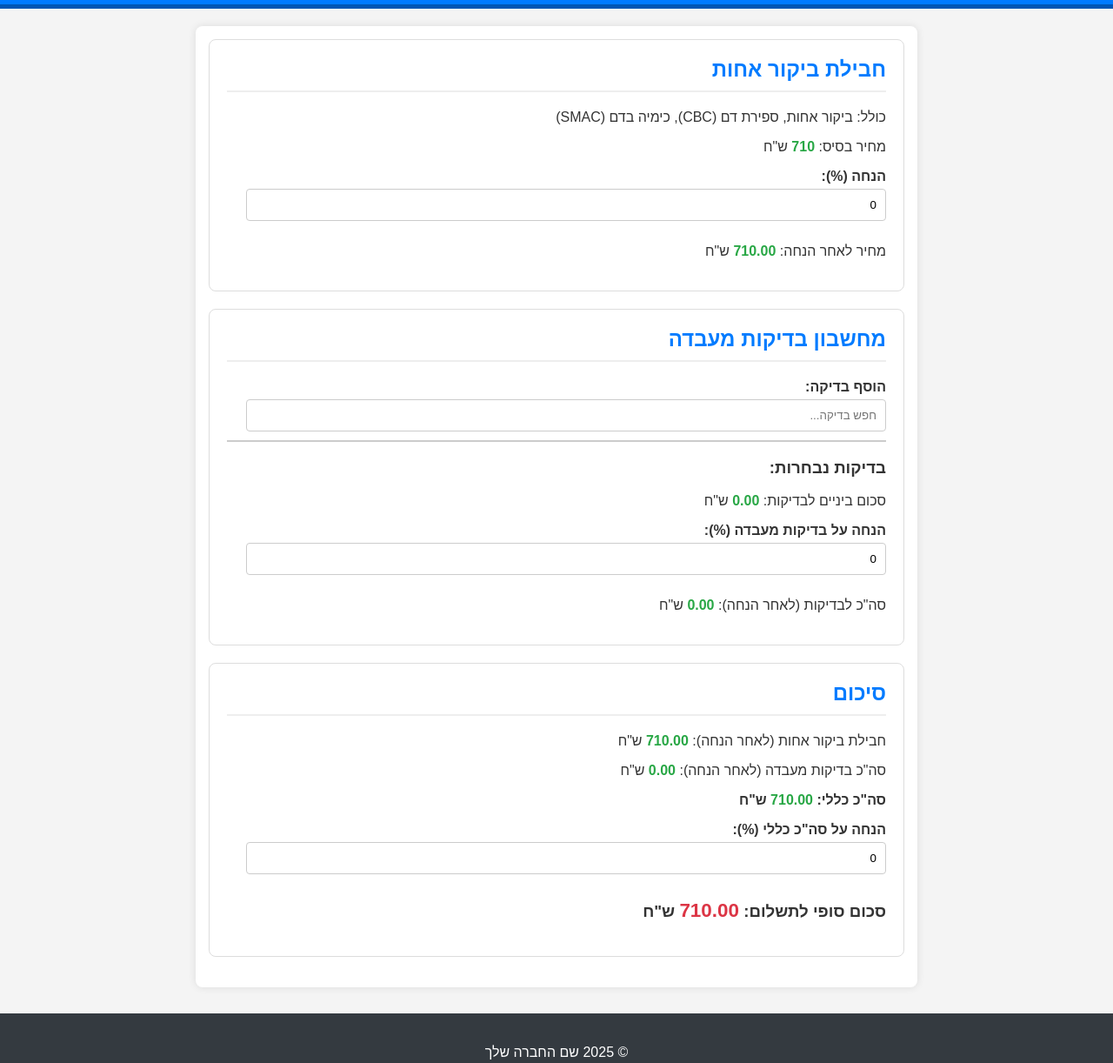
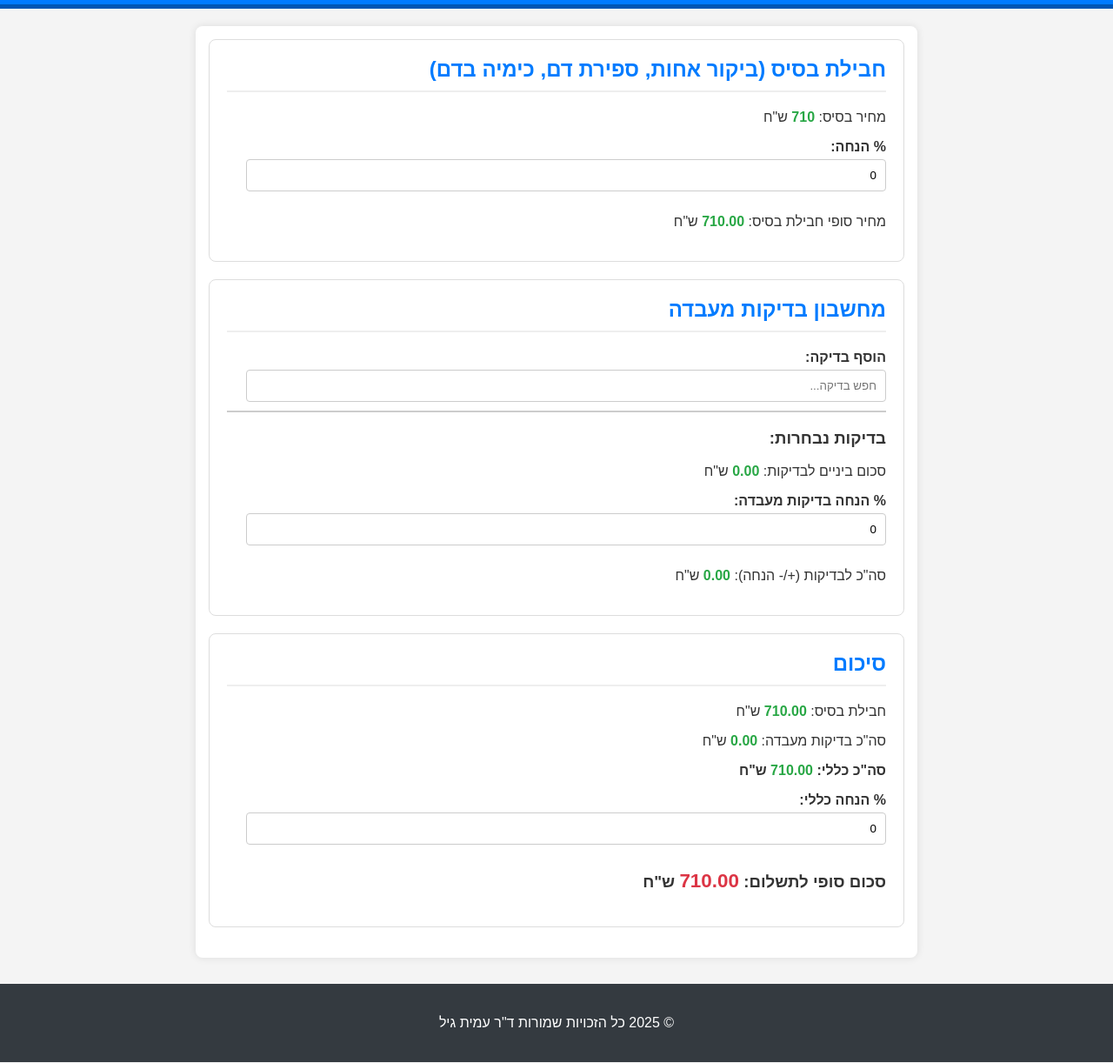
Before and after one commit to Dynamit/lab-price-calc, a plain HTML site: page index.html in a window 1280 px wide. Shown: the part 120-1342 px from the top of the page at 87% size. Drawn offline with Linux system fonts and the light colour scheme.

Commit message:
Update index.html

```diff
--- a/index.html
+++ b/index.html
@@ -14,14 +14,13 @@
 
     <main>
         <section id="nurseVisitSection">
-            <h2>חבילת ביקור אחות</h2>
-            <p>כולל: ביקור אחות, ספירת דם (CBC), כימיה בדם (SMAC)</p>
+            <h2> חבילת בסיס (ביקור אחות, ספירת דם, כימיה בדם)</h2>
             <p>מחיר בסיס: <span id="nurseBasePrice">710</span> ש"ח</p>
             <div>
-                <label for="nurseDiscount">הנחה (%):</label>
+                <label for="nurseDiscount">% הנחה:</label>
                 <input type="number" id="nurseDiscount" min="0" max="100" value="0">
             </div>
-            <p>מחיר לאחר הנחה: <span id="nurseDiscountedPrice">710</span> ש"ח</p>
+         <p>מחיר סופי חבילת בסיס: <span id="nurseDiscountedPrice">710</span> ש"ח</p>
         </section>
 
         <section id="labTestsSection">
@@ -35,19 +34,19 @@
             <ul id="selectedTestsList"></ul>
             <p>סכום ביניים לבדיקות: <span id="labTestsSubtotal">0</span> ש"ח</p>
             <div>
-                <label for="labTestsDiscount">הנחה על בדיקות מעבדה (%):</label>
+                <label for="labTestsDiscount">% הנחה בדיקות מעבדה:</label>
                 <input type="number" id="labTestsDiscount" min="0" max="100" value="0">
             </div>
-            <p>סה"כ לבדיקות (לאחר הנחה): <span id="labTestsDiscountedTotal">0</span> ש"ח</p>
+            <p>סה"כ לבדיקות (+/- הנחה): <span id="labTestsDiscountedTotal">0</span> ש"ח</p>
         </section>
 
         <section id="summarySection">
             <h2>סיכום</h2>
-            <p>חבילת ביקור אחות (לאחר הנחה): <span id="summaryNursePrice">710</span> ש"ח</p>
-            <p>סה"כ בדיקות מעבדה (לאחר הנחה): <span id="summaryLabTestsPrice">0</span> ש"ח</p>
+            <p>חבילת בסיס: <span id="summaryNursePrice">710</span> ש"ח</p>
+            <p>סה"כ בדיקות מעבדה: <span id="summaryLabTestsPrice">0</span> ש"ח</p>
             <p><strong>סה"כ כללי: <span id="grandTotal">710</span> ש"ח</strong></p>
             <div>
-                <label for="grandTotalDiscount">הנחה על סה"כ כללי (%):</label>
+                <label for="grandTotalDiscount">% הנחה כללי:</label>
                 <input type="number" id="grandTotalDiscount" min="0" max="100" value="0">
             </div>
             <h3>סכום סופי לתשלום: <span id="finalAmount">710</span> ש"ח</h3>
@@ -55,7 +54,7 @@
     </main>
 
     <footer>
-        <p>&copy; 2025 שם החברה שלך</p>
+        <p>&copy; 2025 כל הזכויות שמורות ד"ר עמית גיל</p>
     </footer>
 
     <script src="script.js"></script>
```
